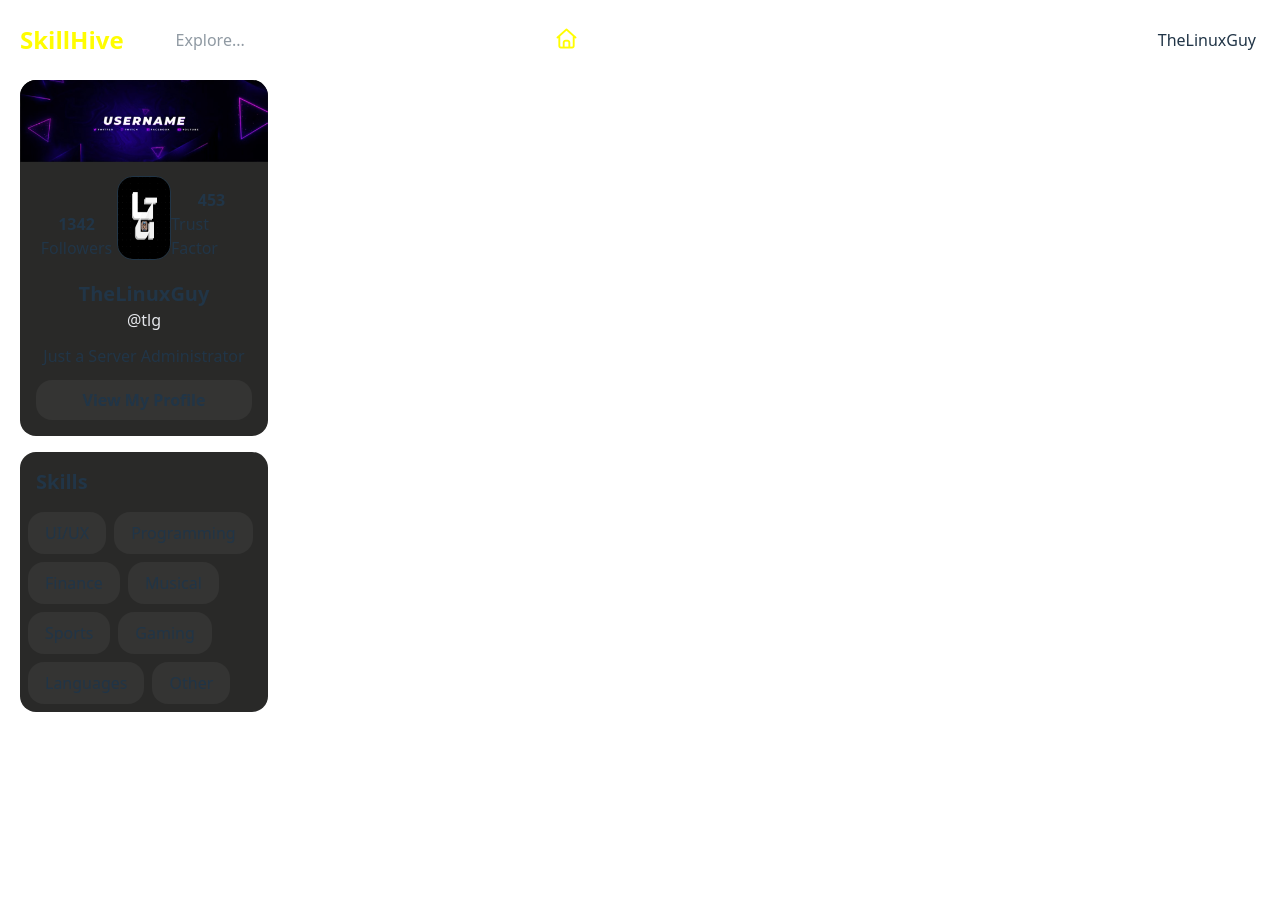
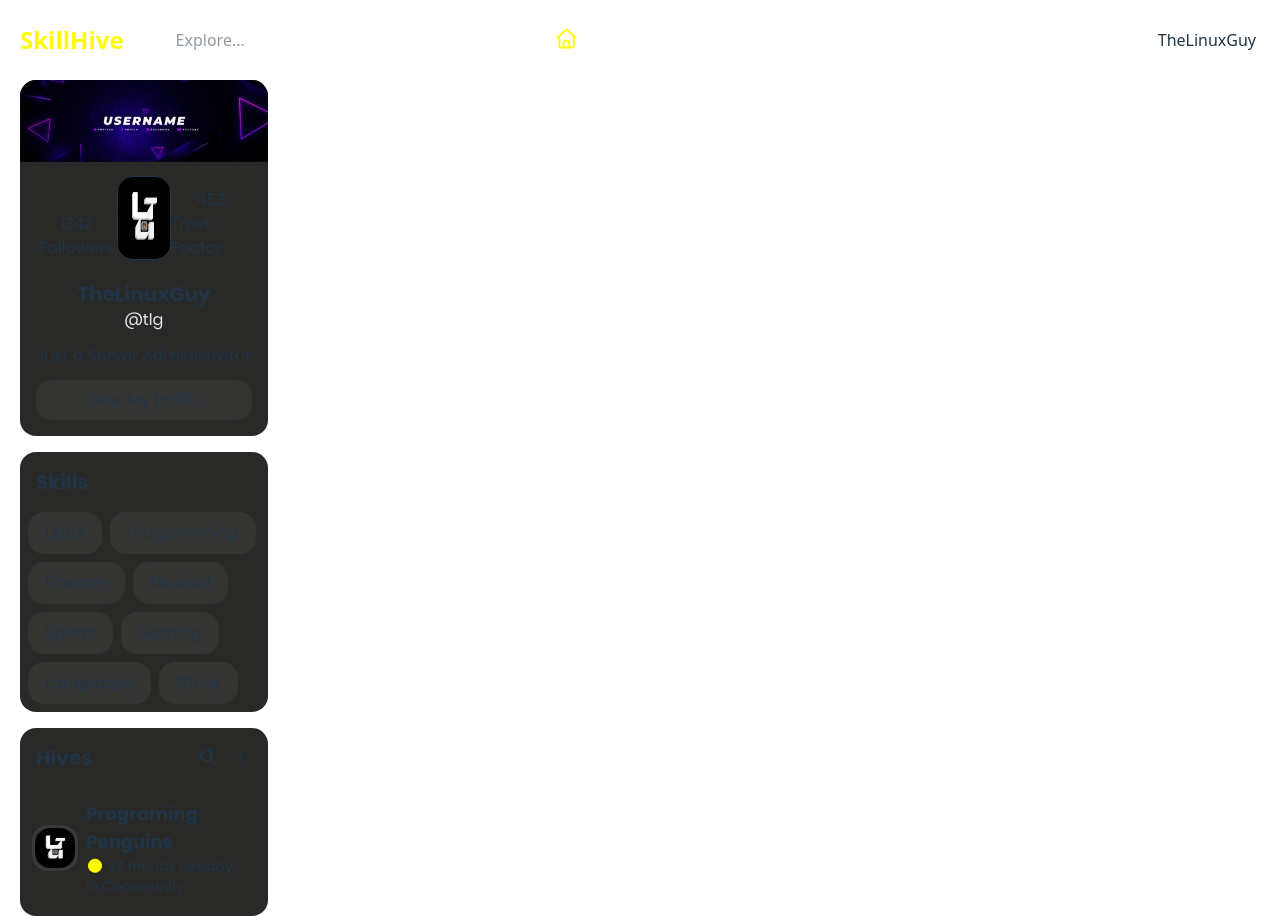
Before and after one commit to TheLinuxGuy-ssh/SkillHive, a React (Vite) app: page /home in a window 1280 px wide. Before the commit the page ends 800 px from the top, so only its background shows below. Built offline with nearby package versions, Linux system fonts and the light colour scheme.

Commit message:
added hive card

```diff
--- a/src/index.css
+++ b/src/index.css
@@ -2,11 +2,17 @@
 
 @theme {
   --font-display: "popreg";
+  --font-display-bold: "popreg-bold";
 }
 
 @font-face {
   font-family: "popreg";
   src: url(./assets/fonts/poppins/Poppins-Regular.ttf);
+}
+
+@font-face {
+  font-family: "popreg-bold";
+  src: url(./assets/fonts/poppins/Poppins-Bold.ttf);
 }
 
 .transition-ui {
--- a/src/pages/Home.tsx
+++ b/src/pages/Home.tsx
@@ -1,7 +1,7 @@
 const Home = () => {
     return (
         <>
-                <div className="content pt-20 px-5 w-full h-full flex">
+            <div className="content pt-20 px-5 w-full h-full flex font-display">
                 <div className="content-left w-[20%]">
                     <div className="profile-card bg-[#292928] rounded-2xl overflow-hidden">
                         <div className="profilebanner w-full h-20">
@@ -29,7 +29,7 @@ const Home = () => {
                                     </div>
                                 </div>
                             </div>
-                                <div className="profile-name text-center font-bold text-xl">
+                            <div className="profile-name text-center font-display-bold text-xl">
                                 TheLinuxGuy
                             </div>
                             <div className="profile-username text-center text-gray-200">
@@ -44,7 +44,7 @@ const Home = () => {
                         </div>
                     </div>
                     <div className="skill-tags mt-4 p-1 bg-[#292928] rounded-2xl">
-                            <h2 className="p-3 text-xl font-bold">Skills</h2>
+                        <h2 className="p-3 text-xl font-display-bold">Skills</h2>
                         <div className="flex flex-wrap">
                             <div className="tag">
                                 UI/UX
@@ -72,6 +72,30 @@ const Home = () => {
                             </div>
                         </div>
                     </div>
+                    <div className="communities mt-4 p-1 bg-[#292928] rounded-2xl">
+                        <div className="communities-top flex items-center">
+                        <h2 className="p-3 text-xl font-display-bold">Hives</h2>
+                         <div className="search-community ml-auto">
+                            <i className="fa-solid fa-search"></i>
+                         </div>
+                         <div className="add-community p-2">
+                            <i className="fa-regular fa-plus text-2xl"></i>
+                         </div>
+                        </div>
+                        <div className="community p-1 m-1 flex items-center">
+                            <div className="community-img w-17 rounded-2xl border-3 border-white/8">
+                                <img className="w-full h-full rounded-2xl" src="/src/assets/tlg.png" alt="" />
+                            </div>
+                            <div className="community-details m-2 text-lg">
+                                <div className="community-name font-display-bold">
+                                    Programing Penguins
+                                </div>
+                                <div className="community-connections text-sm">
+                                  <i className="fa-solid fa-circle text-[#fffd01]"></i>  34 friends already in Community
+                                </div>
+                            </div>
+                        </div>
+                    </div>
                 </div>
                 <div className="content-middle w-[60%]">
 
```
Lines whose indentation alone changed are shown as unchanged.
